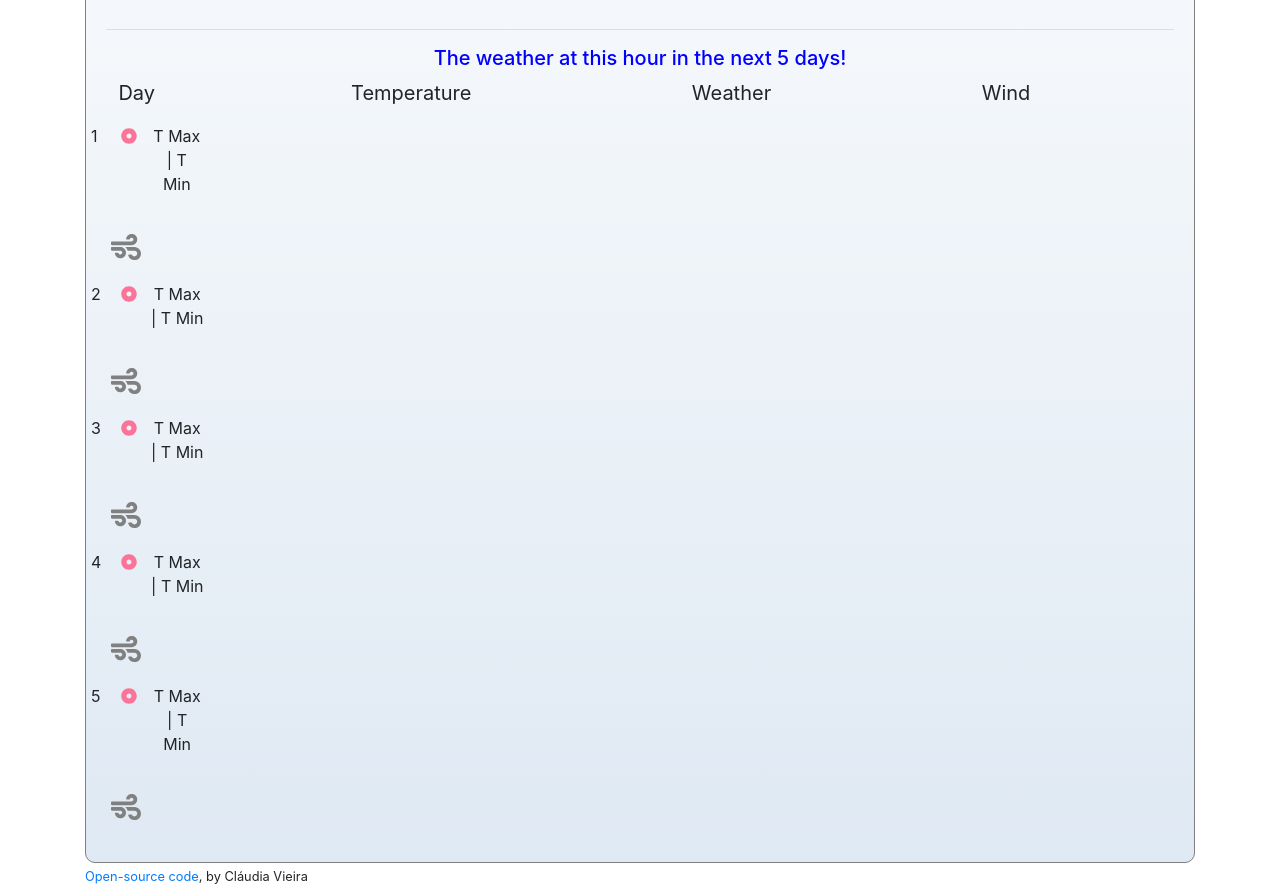
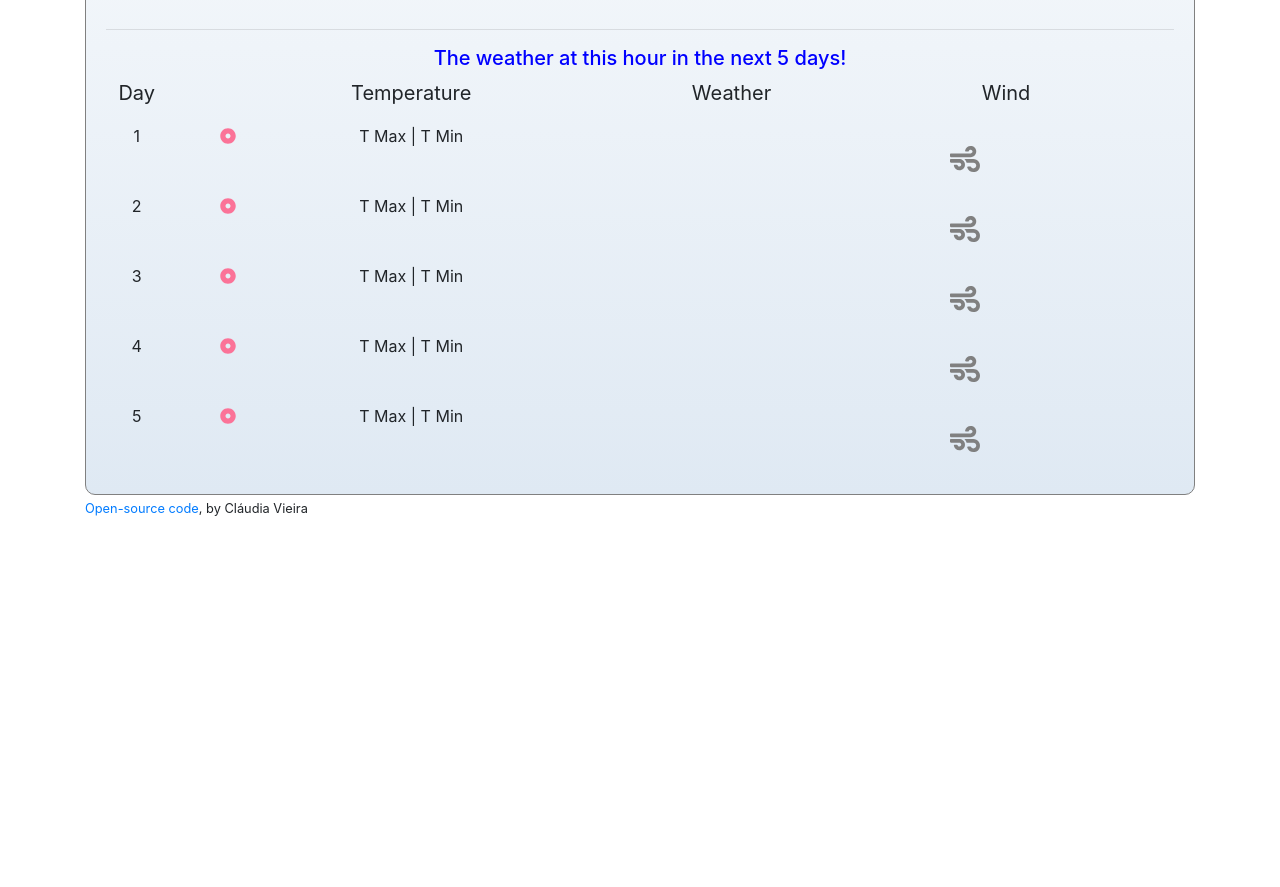
Before and after one commit to Claudia-Vieira/final-project-weather-app, a React (Create React App) app: page / in a window 1280 px wide. Shown: the part 400-1287 px from the top of the page. After the commit the page ends 919 px from the top, so only its background shows below. Built offline with nearby package versions, Linux system fonts and the light colour scheme.

Commit message:
improving bootstrap for the 5 days

```diff
--- a/public/index.html
+++ b/public/index.html
@@ -37,17 +37,6 @@
     <title>React App</title>
   </head>
   <body>
-    <noscript>You need to enable JavaScript to run this app.</noscript>
     <div id="root"></div>
-    <!--
-      This HTML file is a template.
-      If you open it directly in the browser, you will see an empty page.
-
-      You can add webfonts, meta tags, or analytics to this file.
-      The build step will place the bundled scripts into the <body> tag.
-
-      To begin the development, run `npm start` or `yarn start`.
-      To create a production bundle, use `npm run build` or `yarn build`.
-    -->
   </body>
 </html>
--- a/src/App.js
+++ b/src/App.js
@@ -1,5 +1,5 @@
 import React from 'react';
-
+import 'bootstrap/dist/css/bootstrap.min.css'
 import SearchForm from './SearchForm.js';
 import CurrentWeather from './CurrentWeather.js';
 import Forecast from './Forecast.js';
--- a/src/Day.js
+++ b/src/Day.js
@@ -25,7 +25,7 @@ export default function Day(props) {
           </div>
         </div>
       </div>
-      <div className="col-3">
+      <div className="col-2">
         <div className="row">
           <div className="col-6 weatherIconDays">
             <p id="icon_one">
--- a/src/Forecast.js
+++ b/src/Forecast.js
@@ -24,21 +24,17 @@ export default function SearchFOrm () {
           </div>
         </div>
         <div id="forecast">
-          <div className="row">
             <Day value={1} />
-          </div>
-          <div className="row">
+
             <Day value={2} />
-          </div>
-          <div className="row">
+
+
             <Day value={3} />
-          </div>
-          <div className="row">
+
             <Day value={4} />
-          </div>
-          <div className="row">
+
             <Day value={5} />
-          </div>
+
         </div>
       </div>)
 };
```
